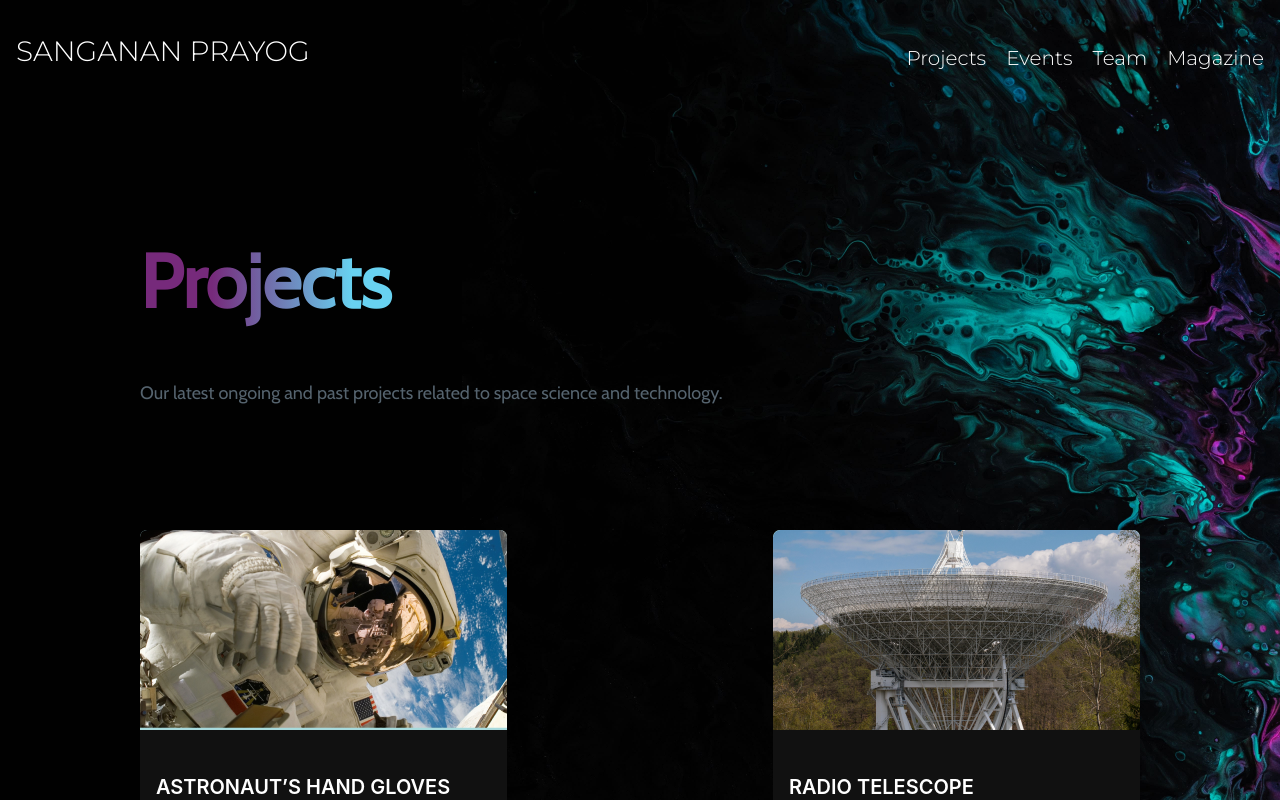
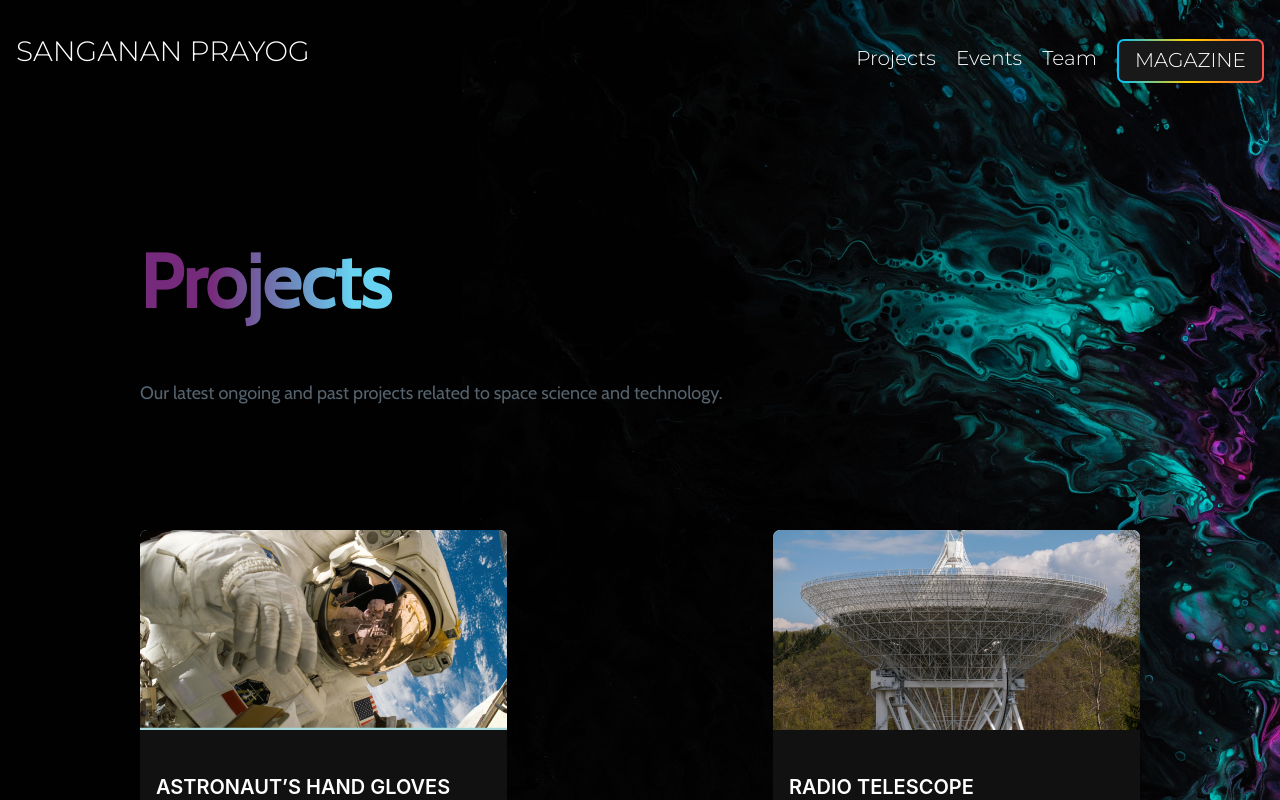
Before and after one commit to prakharSrivs/spReact, a React (Create React App) app: page /projects in a window 1280 px wide. Shown: the top 800 px of the page. Built offline with nearby package versions, Linux system fonts and the light colour scheme.

Commit message:
Styled magazine Button

```diff
--- a/src/Components/Magazine/MagazineViewer.js
+++ b/src/Components/Magazine/MagazineViewer.js
@@ -11,7 +11,7 @@ function MagazineViewer() {
   return (
     <div>
       <center>
-        <div style={{overflowY:"scroll"}}>
+        <div >
         <Document loading={"Warning: Don't set yourself on fire."} file="/somefile.pdf" onLoadSuccess={onDocumentLoadSuccess}>
         {Array.from(
               new Array(numPages),
--- a/src/Components/Navbar/Navbar.js
+++ b/src/Components/Navbar/Navbar.js
@@ -26,7 +26,7 @@ const Navbar = () => {
                             <li className='nav_menu_item'><a href="/projects">Projects</a></li>
                             <li className='nav_menu_item'><a href="/events">Events</a></li>
                             <li className='nav_menu_item'><a href="/aboutus">Team</a></li>
-                            <li className='nav_menu_item'><a href="/magazine">Magazine</a></li>
+                            <li className='nav_menu_item'><a href="/magazine" className='magButton'><span>Magazine</span></a></li>
                         </ul>
                         <i onClick={handleMenu} className={`nav_menu_icon fa-solid fa-bars`} />
                     </div>
@@ -38,7 +38,7 @@ const Navbar = () => {
                 <li onClick={() => setMenu(!menu)} className='mobile_menu_item'><a href="/events">Events</a></li>
                 <li onClick={() => setMenu(!menu)} className='mobile_menu_item'><a href="/aboutus">Team</a></li>
                 {/* <li onClick={() => setMenu(!menu)} className='mobile_menu_item'><a href="#sponsors">Sponsors</a></li> */}
-                <li onClick={() => setMenu(!menu)} className='mobile_menu_item'><a href="/magazine">Magazine</a></li>
+                <li onClick={() => setMenu(!menu)} className='mobile_menu_item'><a href="/magazine" className='magButton'><span>Magazine</span></a></li>
             </ul>
         </>
     );
--- a/src/Components/Navbar/navbar.css
+++ b/src/Components/Navbar/navbar.css
@@ -7,7 +7,24 @@
     background-color: #455051;
 }
 .react-pdf__Document{
+    height: 100vh;
     overflow-y: scroll;
+}
+.magButton {
+    background-image: linear-gradient(90deg, #00C0FF 0%, #FFCF00 49%, #FC4F4F 100%);
+    position: relative;
+    padding: 2px;
+    display: inline-block;
+    border-radius: 7px;
+    margin-top: -6px;
+}
+span{
+    display: inline-block;
+    background: #191919;
+    color: white;
+    text-transform: uppercase;
+    padding:0.4rem 1rem;
+    border-radius: 5px;
 }
 .navbar {
     position: fixed;
```
